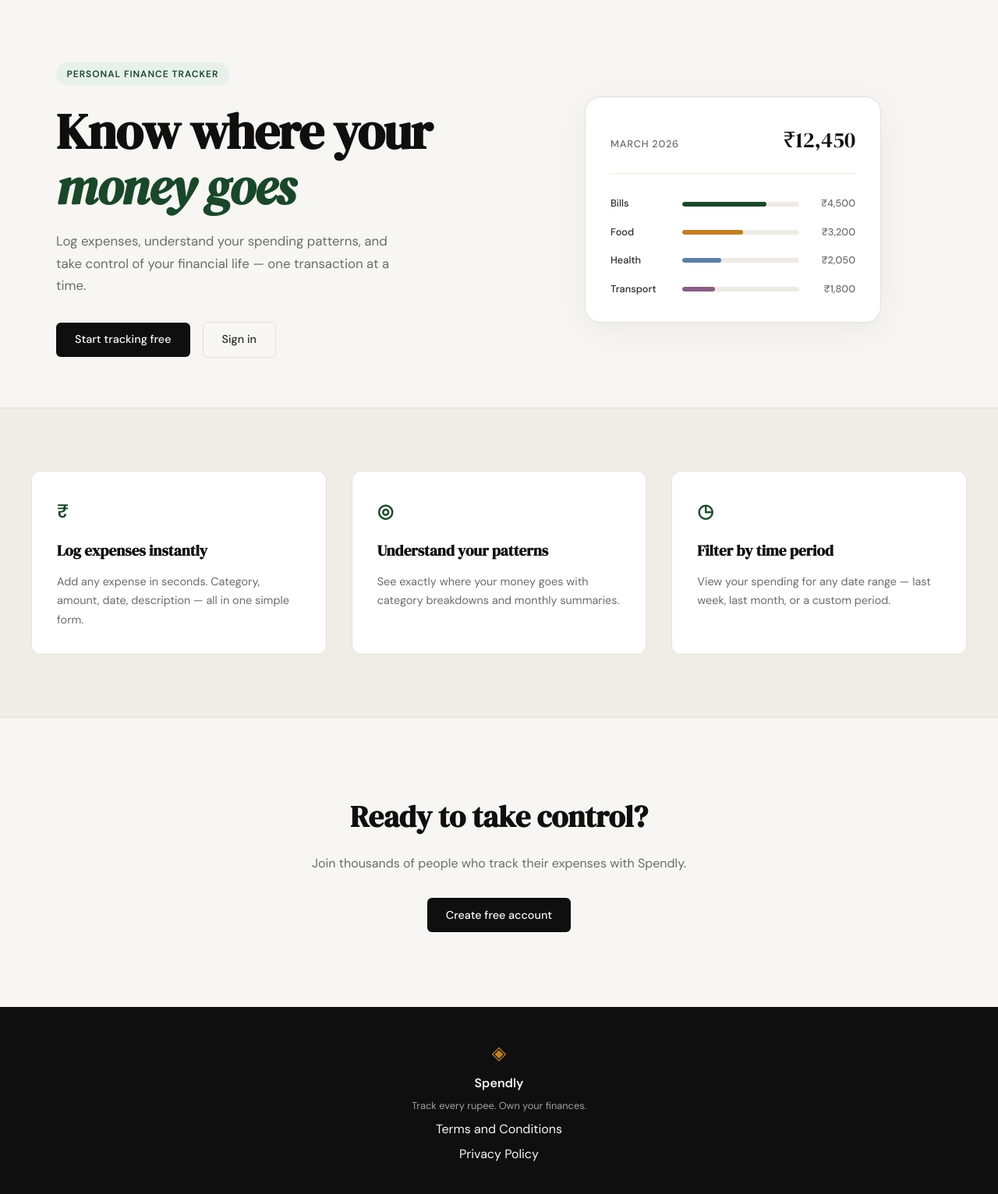
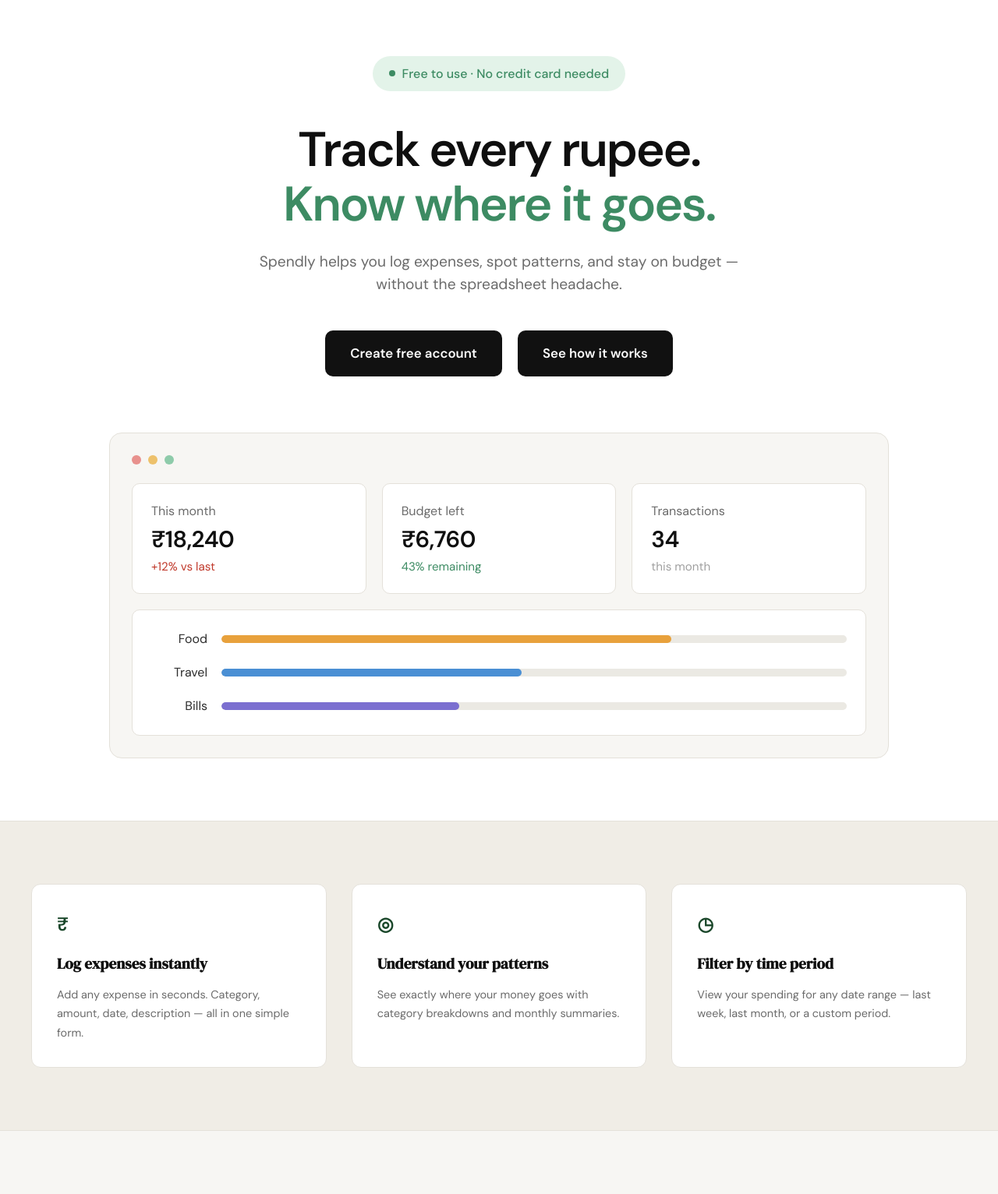
Before and after one commit to ashlanserrao/spendly, a Flask app: page / in a window 1280 px wide. Shown: the part 61-1593 px from the top of the page at 78% size. Run offline with Flask 3, Linux system fonts and the light colour scheme.

Commit message:
landing: redesign hero section to match mockup

```diff
--- /dev/null
+++ b/static/css/landing.css
@@ -0,0 +1,245 @@
+/* ------------------------------------------------------------------ */
+/* Landing hero                                                        */
+/* Loaded after style.css (via landing.html's head block), so these     */
+/* rules override the shared .hero-* definitions there.                */
+/* ------------------------------------------------------------------ */
+
+.hero {
+    --hero-green: #3d8b63;
+    --hero-green-soft: #e3f3e9;
+    --hero-dark: #111111;
+    --hero-track: #ebe9e3;
+
+    display: block;
+    max-width: none;
+    background: #ffffff;
+    padding: 4.5rem 2rem 5rem;
+    margin: 0;
+    text-align: center;
+}
+
+.hero-inner {
+    max-width: 780px;
+    margin: 0 auto;
+}
+
+/* Badge --------------------------------------------------------------- */
+
+.hero-badge {
+    display: inline-flex;
+    align-items: center;
+    gap: 0.55rem;
+    background: var(--hero-green-soft);
+    color: var(--hero-green);
+    font-size: 1rem;
+    font-weight: 500;
+    letter-spacing: 0;
+    text-transform: none;
+    padding: 0.6rem 1.3rem;
+    border-radius: 999px;
+    margin-bottom: 2.5rem;
+}
+
+.hero-badge::before {
+    content: "";
+    width: 8px;
+    height: 8px;
+    border-radius: 50%;
+    background: var(--hero-green);
+}
+
+/* Headline ------------------------------------------------------------ */
+
+.hero-title {
+    font-family: var(--font-body);
+    font-size: clamp(2.4rem, 5.2vw, 3.9rem);
+    font-weight: 600;
+    line-height: 1.12;
+    letter-spacing: -0.035em;
+    color: var(--ink);
+    margin-bottom: 1.5rem;
+}
+
+.hero-title .hero-title-accent {
+    color: var(--hero-green);
+}
+
+.hero-subtitle {
+    font-size: 1.2rem;
+    color: var(--ink-muted);
+    line-height: 1.55;
+    max-width: 620px;
+    margin: 0 auto 2.75rem;
+}
+
+/* Buttons ------------------------------------------------------------- */
+
+.hero-actions {
+    display: flex;
+    justify-content: center;
+    gap: 1.25rem;
+    flex-wrap: wrap;
+}
+
+.hero-btn {
+    display: inline-block;
+    background: var(--hero-dark);
+    color: #ffffff;
+    font-family: var(--font-body);
+    font-size: 1.05rem;
+    font-weight: 600;
+    padding: 1rem 2rem;
+    border-radius: 10px;
+    transition: background 0.2s;
+}
+
+.hero-btn:hover {
+    background: #2d2d2d;
+}
+
+/* Preview panel ------------------------------------------------------- */
+
+.hero-preview {
+    max-width: 1000px;
+    margin: 4.5rem auto 0;
+    background: var(--paper);
+    border: 1px solid var(--border);
+    border-radius: 16px;
+    padding: 1.75rem;
+    text-align: left;
+}
+
+.preview-dots {
+    display: flex;
+    gap: 0.55rem;
+    margin-bottom: 1.5rem;
+}
+
+.preview-dot {
+    width: 12px;
+    height: 12px;
+    border-radius: 50%;
+}
+
+.preview-dot-1 { background: #e8918d; }
+.preview-dot-2 { background: #edc16b; }
+.preview-dot-3 { background: #8ecbaa; }
+
+/* Stat cards ---------------------------------------------------------- */
+
+.preview-stats {
+    display: grid;
+    grid-template-columns: repeat(3, 1fr);
+    gap: 1.25rem;
+    margin-bottom: 1.25rem;
+}
+
+.stat-card {
+    background: var(--paper-card);
+    border: 1px solid var(--border);
+    border-radius: 10px;
+    padding: 1.35rem 1.5rem;
+}
+
+.stat-label {
+    display: block;
+    font-size: 1rem;
+    color: var(--ink-muted);
+    margin-bottom: 0.4rem;
+}
+
+.stat-value {
+    display: block;
+    font-size: 1.85rem;
+    font-weight: 600;
+    letter-spacing: -0.02em;
+    color: var(--ink);
+    line-height: 1.15;
+}
+
+.stat-meta {
+    display: block;
+    font-size: 0.95rem;
+    margin-top: 0.4rem;
+}
+
+.stat-meta-up { color: var(--danger); }
+.stat-meta-good { color: var(--hero-green); }
+.stat-meta-muted { color: var(--ink-faint); }
+
+/* Category bars ------------------------------------------------------- */
+
+.preview-bars {
+    background: var(--paper-card);
+    border: 1px solid var(--border);
+    border-radius: 10px;
+    padding: 1.5rem;
+    display: flex;
+    flex-direction: column;
+    gap: 1.1rem;
+}
+
+.bar-row {
+    display: grid;
+    grid-template-columns: 72px 1fr;
+    align-items: center;
+    gap: 1.1rem;
+}
+
+.bar-label {
+    font-size: 1rem;
+    color: var(--ink-soft);
+    text-align: right;
+}
+
+.bar-track {
+    height: 10px;
+    background: var(--hero-track);
+    border-radius: 999px;
+    overflow: hidden;
+}
+
+.bar-fill {
+    height: 100%;
+    border-radius: 999px;
+}
+
+.bar-fill-food { background: #e8a13c; }
+.bar-fill-travel { background: #4a8fd4; }
+.bar-fill-bills { background: #7b6fd0; }
+
+/* Responsive ---------------------------------------------------------- */
+
+@media (max-width: 900px) {
+    .hero { text-align: center; }
+
+    .preview-stats {
+        grid-template-columns: 1fr;
+        gap: 1rem;
+    }
+}
+
+@media (max-width: 600px) {
+    .hero { padding: 3rem 1.25rem 3.5rem; }
+
+    .hero-badge {
+        font-size: 0.9rem;
+        margin-bottom: 2rem;
+    }
+
+    .hero-subtitle { font-size: 1.05rem; }
+
+    .hero-actions { gap: 0.75rem; }
+
+    .hero-btn {
+        font-size: 1rem;
+        padding: 0.9rem 1.5rem;
+    }
+
+    .hero-preview {
+        margin-top: 3rem;
+        padding: 1.25rem;
+    }
+
+    .bar-row { grid-template-columns: 60px 1fr; gap: 0.75rem; }
+}
--- a/templates/landing.html
+++ b/templates/landing.html
@@ -1,60 +1,72 @@
 {% extends "base.html" %}
 
 {% block title %}Spendly — Track Every Rupee{% endblock %}
+
+{% block head %}
+<link rel="stylesheet" href="{{ url_for('static', filename='css/landing.css') }}">
+{% endblock %}
 
 {% block content %}
 
 <section class="hero">
     <div class="hero-inner">
-        <div class="hero-badge">Personal Finance Tracker</div>
+        <div class="hero-badge">Free to use · No credit card needed</div>
         <h1 class="hero-title">
-            Know where your<br>
-            <em>money goes</em>
+            Track every rupee.<br>
+            <span class="hero-title-accent">Know where it goes.</span>
         </h1>
         <p class="hero-subtitle">
-            Log expenses, understand your spending patterns,
-            and take control of your financial life —
-            one transaction at a time.
+            Spendly helps you log expenses, spot patterns, and stay
+            on budget — without the spreadsheet headache.
         </p>
         <div class="hero-actions">
-            <a href="{{ url_for('register') }}" class="btn-primary">Start tracking free</a>
-            <a href="{{ url_for('login') }}" class="btn-ghost">Sign in</a>
+            <a href="{{ url_for('register') }}" class="hero-btn">Create free account</a>
+            <a href="#features" class="hero-btn">See how it works</a>
         </div>
     </div>
-    <div class="hero-visual">
-        <div class="mock-card">
-            <div class="mock-card-header">
-                <span class="mock-label">March 2026</span>
-                <span class="mock-total">₹12,450</span>
+
+    <div class="hero-preview">
+        <div class="preview-dots">
+            <span class="preview-dot preview-dot-1"></span>
+            <span class="preview-dot preview-dot-2"></span>
+            <span class="preview-dot preview-dot-3"></span>
+        </div>
+
+        <div class="preview-stats">
+            <div class="stat-card">
+                <span class="stat-label">This month</span>
+                <span class="stat-value">₹18,240</span>
+                <span class="stat-meta stat-meta-up">+12% vs last</span>
             </div>
-            <div class="mock-bars">
-                <div class="mock-bar-row">
-                    <span class="mock-cat">Bills</span>
-                    <div class="mock-bar-track">
-                        <div class="mock-bar" style="width: 72%"></div>
-                    </div>
-                    <span class="mock-amt">₹4,500</span>
+            <div class="stat-card">
+                <span class="stat-label">Budget left</span>
+                <span class="stat-value">₹6,760</span>
+                <span class="stat-meta stat-meta-good">43% remaining</span>
+            </div>
+            <div class="stat-card">
+                <span class="stat-label">Transactions</span>
+                <span class="stat-value">34</span>
+                <span class="stat-meta stat-meta-muted">this month</span>
+            </div>
+        </div>
+
+        <div class="preview-bars">
+            <div class="bar-row">
+                <span class="bar-label">Food</span>
+                <div class="bar-track">
+                    <div class="bar-fill bar-fill-food" style="width: 72%"></div>
                 </div>
-                <div class="mock-bar-row">
-                    <span class="mock-cat">Food</span>
-                    <div class="mock-bar-track">
-                        <div class="mock-bar mock-bar-2" style="width: 52%"></div>
-                    </div>
-                    <span class="mock-amt">₹3,200</span>
+            </div>
+            <div class="bar-row">
+                <span class="bar-label">Travel</span>
+                <div class="bar-track">
+                    <div class="bar-fill bar-fill-travel" style="width: 48%"></div>
                 </div>
-                <div class="mock-bar-row">
-                    <span class="mock-cat">Health</span>
-                    <div class="mock-bar-track">
-                        <div class="mock-bar mock-bar-3" style="width: 33%"></div>
-                    </div>
-                    <span class="mock-amt">₹2,050</span>
-                </div>
-                <div class="mock-bar-row">
-                    <span class="mock-cat">Transport</span>
-                    <div class="mock-bar-track">
-                        <div class="mock-bar mock-bar-4" style="width: 28%"></div>
-                    </div>
-                    <span class="mock-amt">₹1,800</span>
+            </div>
+            <div class="bar-row">
+                <span class="bar-label">Bills</span>
+                <div class="bar-track">
+                    <div class="bar-fill bar-fill-bills" style="width: 38%"></div>
                 </div>
             </div>
         </div>
```
